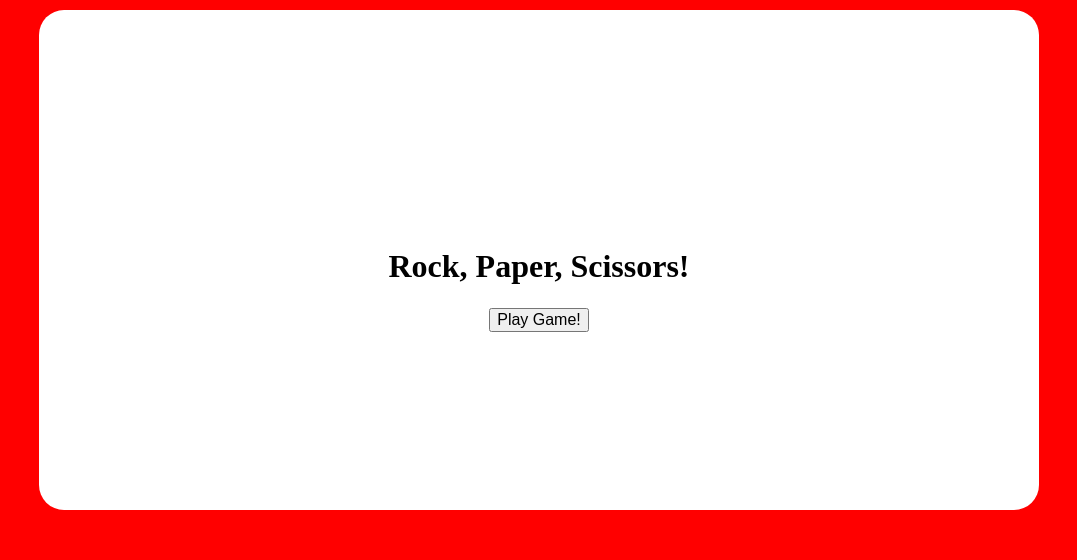
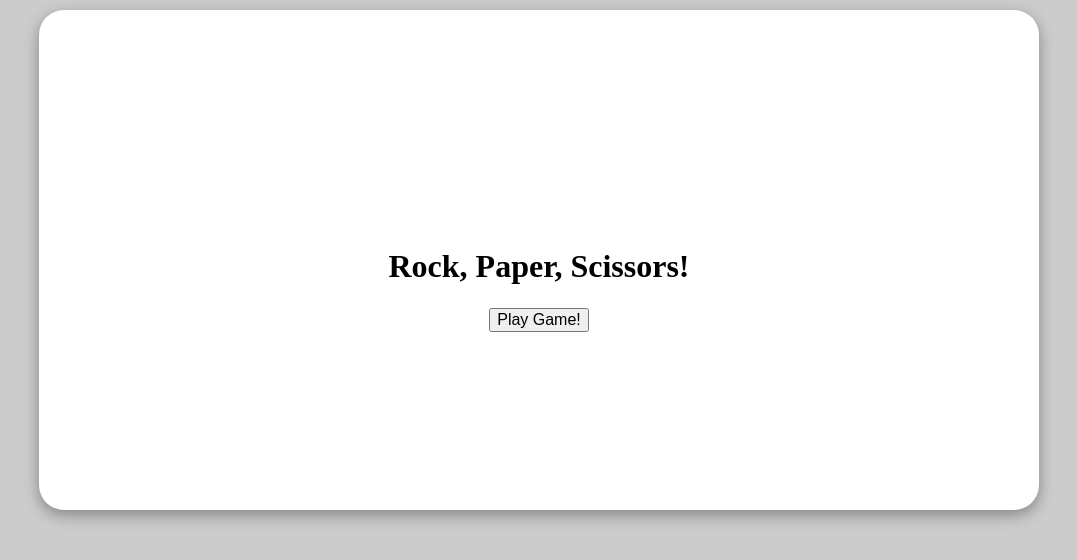
Before and after one commit to bwilton93/rock-paper-scissors-2, a plain HTML site: page index.html in a window 1280 px wide. Shown: the whole page, without its empty margins (101-1178 px from the left). Drawn offline with Linux system fonts and the light colour scheme.

Commit message:
Added box shadow to main game element

```diff
--- a/style.css
+++ b/style.css
@@ -17,7 +17,7 @@ button {
     justify-content: center;
     width: 100vw;
     height: 100vh;
-    background: red;
+    background: #ccc;
 }
 
 .game-container {
@@ -27,8 +27,9 @@ button {
     width: 90%;
     max-width: 1000px;
     height: 500px;
-    background: white;
+    background: #fff;
     border-radius: 25px;
+    box-shadow: rgba(0, 0, 0, 0.35) 0px 5px 15px;
 }
 
 .buttons-container {
```
